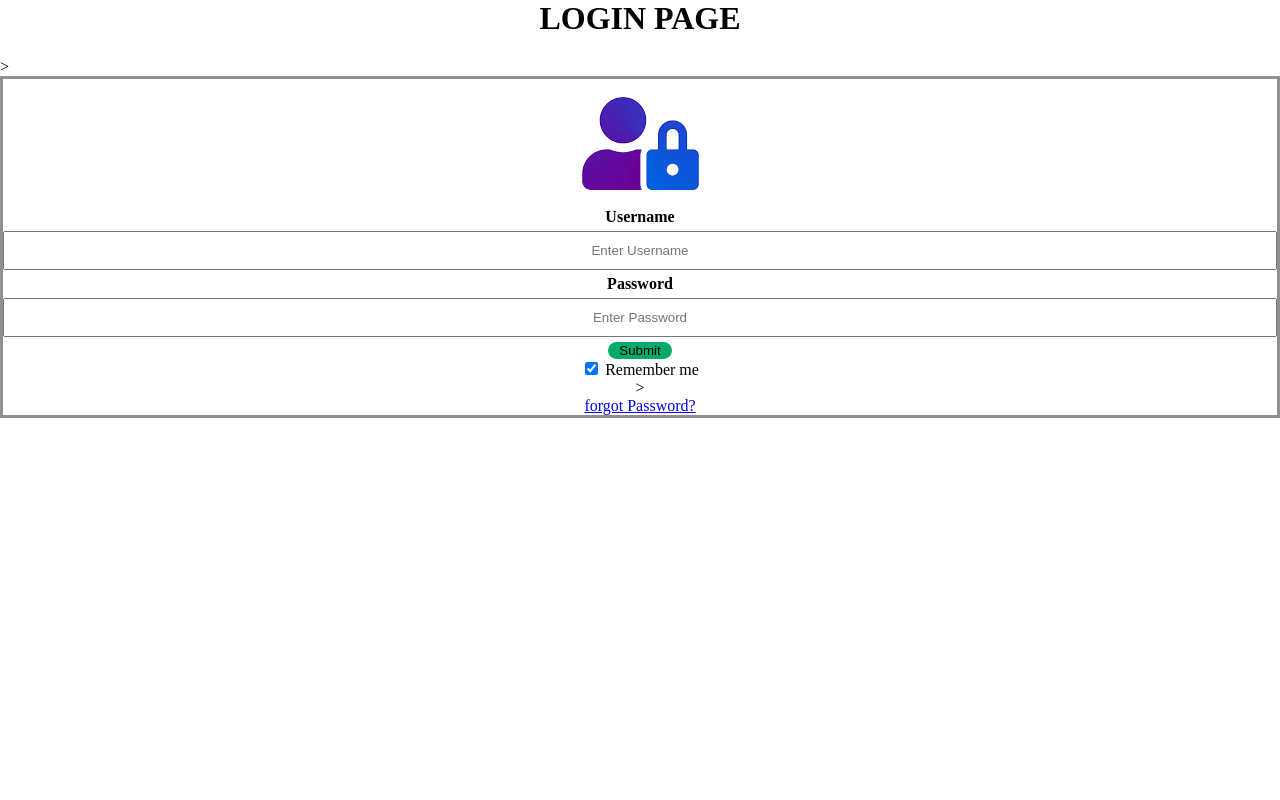
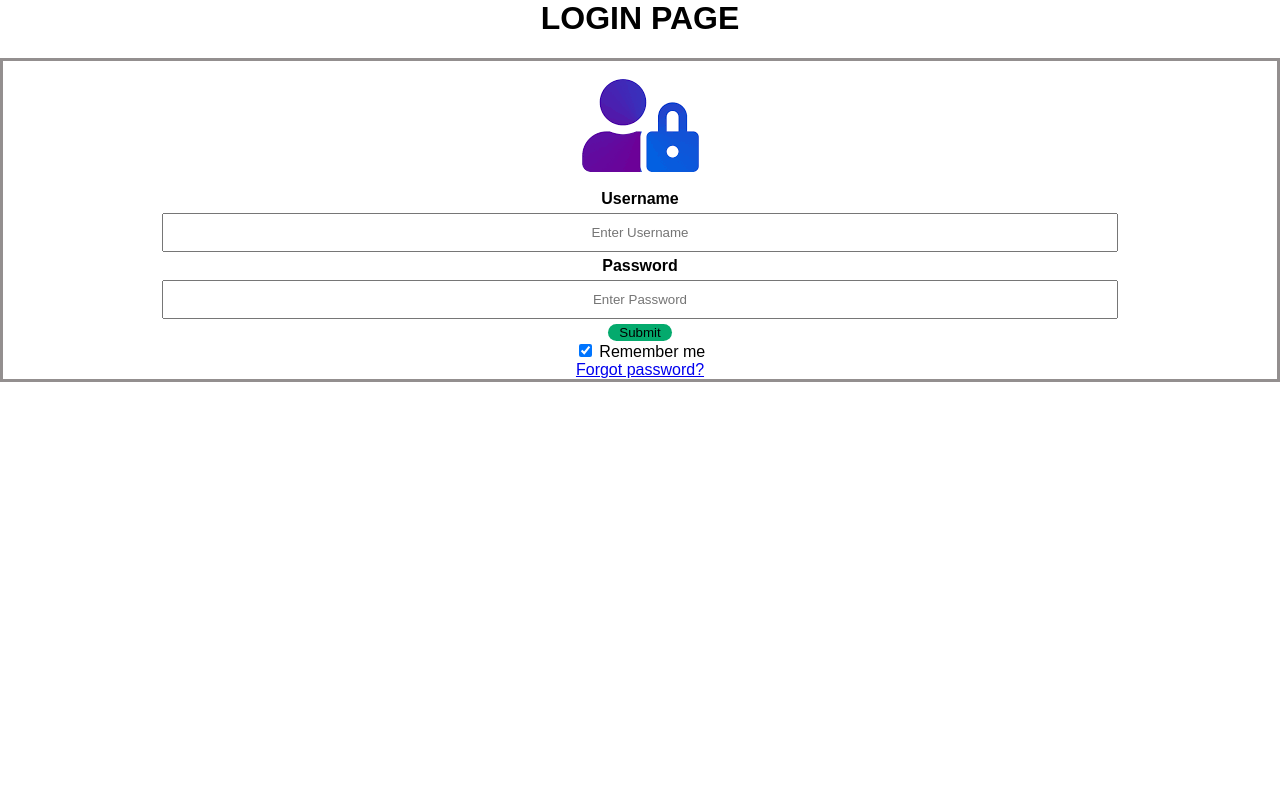
Before and after one commit to AndyLeeGT/LocationSearch, a PHP site: page /login_page_structure.html in a window 1280 px wide. Run offline with PHP 8.4, Linux system fonts and the light colour scheme.

Commit message:
Cleaned up login page frontend

```diff
--- a/front_end/login_page_structure.css
+++ b/front_end/login_page_structure.css
@@ -1,17 +1,23 @@
 
-h1{text-align: center;}
+h1{
+  text-align: center;
+  font-family: Arial, Helvetica, sans-serif;
+}
 
 form{
     border:3px solid #938f8f;
     text-align: center;
+    font-family: Arial, Helvetica, sans-serif;
 }
+
 body{
   height: 100%;
   margin: 0;
+  font-family: Arial, Helvetica, sans-serif;
+}
 
-}
 input[type=text], input[type=password] {
-    width: 100%;
+    width: 75%;
     padding:10px 20px;
     margin:5px 0;
     display: inline-block;
--- a/front_end/login_page_structure.html
+++ b/front_end/login_page_structure.html
@@ -16,7 +16,7 @@
     <h1> LOGIN PAGE </h1>
     <!-- link to forget password-->
     <link rel = "password_reset" href="password_reset.html">
-    <!-- login functionality-->>
+    <!-- login functionality-->
     <form action="login">
         <div id ="loginImage">
             <img src ="login.png"><br>
@@ -29,9 +29,9 @@
             <input type="submit" value="Submit"><br>
             <input type = "checkbox" checked= "checked" name = "remember"> Remember me
         </div>
-        <!--another html for the reset page -->>
+        <!--another html for the reset page -->
         <div id = "login_reset">
-            <span id = "password_reset"> <a href="password_reset.html">forgot Password?</a></span>
+            <span id = "password_reset"> <a href="password_reset.html">Forgot password?</a></span>
         </div>
     </form>
     <script src="login_page_strucutre.js"></script>
--- a/front_end/password_reset.html
+++ b/front_end/password_reset.html
@@ -12,7 +12,7 @@
 
     <form action = "reset">
         <div id = "reset input">
-            <label for = "resetUserName" style = "font-weight: blod;">resetUnername</label><br>
+            <label for = "resetUserName" style = "font-weight: blod;">Username</label><br>
             <input type = "text" id = "reset" name = "reset" required><br>
             <input type="submit" value="Submit">
         </div>
```
Also changed, not shown: front_end/password_reset.css (+15 -0 lines), 1 other file. Lines whose indentation alone changed are shown as unchanged.
